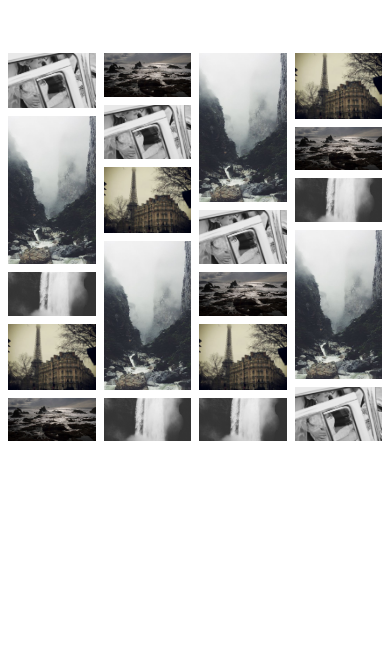
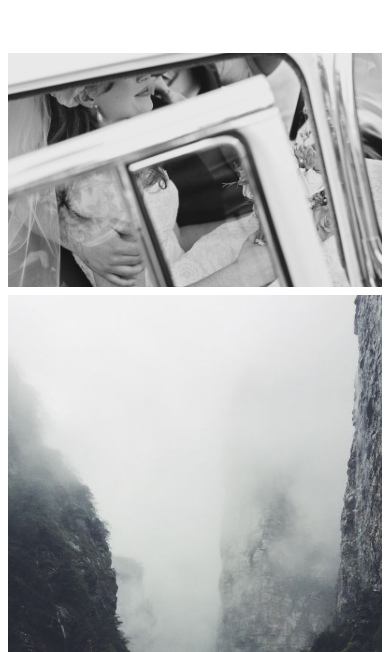
Before and after one commit to fleeforezz/boilerplates, a plain HTML site: page HTML-CSS/Responsive-Image-Grid/index.html in a window 390 px wide. Shown: the part 192-844 px from the top of the page. Drawn offline with Linux system fonts and the light colour scheme.

Commit message:
Update style.css

```diff
--- a/HTML-CSS/Responsive-Image-Grid/style.css
+++ b/HTML-CSS/Responsive-Image-Grid/style.css
@@ -33,3 +33,18 @@ body {
     vertical-align: middle;
     width: 100%;
 }
+
+@media screen and (max-width: 800px) {
+    .column {
+        flex: 50%;
+        max-width: 50%;
+    }
+}
+
+/* Responsive layout - makes the two columns stack on top of each other instead of next to each other */
+@media screen and (max-width: 600px) {
+    .column {
+        flex: 100%;
+        max-width: 100%;
+    }
+}
```
